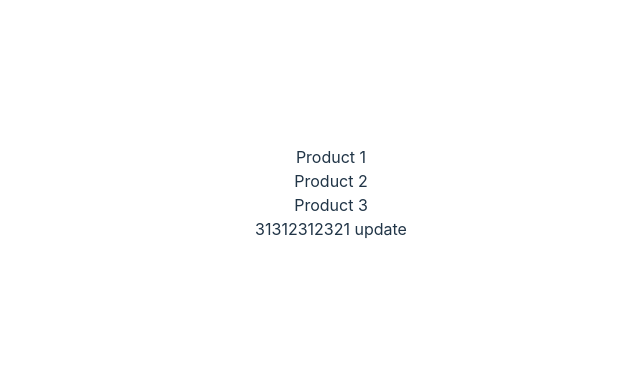
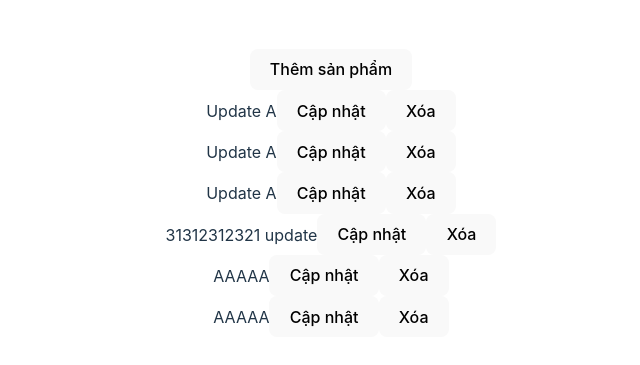
Before and after one commit to datlt2306/FPL-WEB209, a React (Vite) app: page / in a window 1280 px wide. Shown: the part 207-572 px from the top of the page, without its empty margins (309-949 px from the left). Built offline with nearby package versions, Linux system fonts and the light colour scheme; data requests are answered from the project's data file.

Commit message:
WD18204 - Buổi 8

```diff
--- a/db.json
+++ b/db.json
@@ -2,17 +2,18 @@
   "products": [
     {
       "id": 1,
-      "name": "Product 1",
+      "name": "Update A",
+      "item": 1,
       "price": 100
     },
     {
       "id": 2,
-      "name": "Product 2",
+      "name": "Update A",
       "price": 200
     },
     {
       "id": 3,
-      "name": "Product 3",
+      "name": "Update A",
       "price": 300
     },
     {
@@ -20,6 +21,18 @@
       "price": "3123123213",
       "desc": "1321231",
       "id": 4
+    },
+    {
+      "name": "AAAAA",
+      "price": 2000,
+      "desc": "Mô tả",
+      "id": 6
+    },
+    {
+      "name": "AAAAA",
+      "price": 2000,
+      "desc": "Mô tả",
+      "id": 7
     }
   ]
 }
--- a/src/App.tsx
+++ b/src/App.tsx
@@ -6,7 +6,8 @@ import ProductEdit from "./components/ProductEdit";
 import ProductList from "./components/ProductList";
 import { useEffect, useState } from "react";
 import axios from "axios";
-import { useQuery } from "@tanstack/react-query";
+import { useMutation, useQuery, useQueryClient } from "@tanstack/react-query";
+import { IProduct } from "./interfaces/Product";
 
 function App() {
     // const [products, setProducts] = useState([]);
@@ -29,6 +30,7 @@ function App() {
     // if (isLoading) return <div>Loading...</div>;
     // if (isError) return <div>Error</div>;
 
+    const queryClient = useQueryClient();
     const { data, isLoading, isError } = useQuery({
         queryKey: ["PRODUCT_KEY"],
         queryFn: async () => {
@@ -36,12 +38,63 @@ function App() {
             return data;
         },
     });
+
+    const { mutate: add, isPending: isAddPending } = useMutation({
+        mutationFn: async (product: IProduct) => {
+            const { data } = await axios.post(`http://localhost:3000/products`, product);
+            return data;
+        },
+        onSuccess: () => {
+            // refetching
+            queryClient.invalidateQueries({
+                queryKey: ["PRODUCT_KEY"],
+            });
+        },
+    });
+    const { mutate: remove, isPending: isRemovePending } = useMutation({
+        mutationFn: async (id: number) => {
+            const { data } = await axios.delete(`http://localhost:3000/products/${id}`);
+            return data;
+        },
+        onSuccess: () => {
+            // refetching
+            queryClient.invalidateQueries({
+                queryKey: ["PRODUCT_KEY"],
+            });
+        },
+    });
+    const { mutate: update, isPending: isUpdating } = useMutation({
+        mutationFn: async (product: IProduct) => {
+            const { data } = await axios.put(
+                `http://localhost:3000/products/${product.id}`,
+                product
+            );
+            return data;
+        },
+        onSuccess: () => {
+            // refetching
+            queryClient.invalidateQueries({
+                queryKey: ["PRODUCT_KEY"],
+            });
+        },
+    });
     if (isLoading) return <div>Loading...</div>;
     if (isError) return <div>Error</div>;
     return (
         <>
+            <button onClick={() => add({ name: "AAAAA", price: 2000, desc: "Mô tả" })}>
+                {isAddPending ? "Loading..." : "Thêm sản phẩm"}
+            </button>
             {data.map((item: any) => (
-                <div>{item.name}</div>
+                <div key={item.id}>
+                    {item.name}
+                    <button onClick={() => update({ ...item, id: item.id, name: "Update A" })}>
+                        Cập nhật
+                    </button>
+                    <button onClick={() => remove(item.id!)}>
+                        {isRemovePending ? "Deleting..." : "Xóa"}
+                    </button>
+                </div>
             ))}
             {/* <Count />
             <Routes>
```
